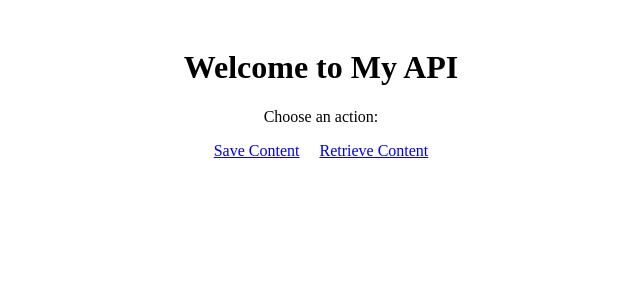
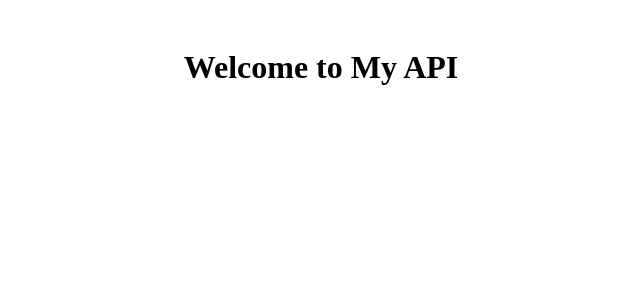
Before and after one commit to uditgoyaludit/api, a Next.js app: page / in a window 1280 px wide. Shown: the top 300 px of the page, without its empty margins (319-959 px from the left). Built offline with nearby package versions, Linux system fonts and the light colour scheme.

Commit message:
Update index.js

```diff
--- a/pages/index.js
+++ b/pages/index.js
@@ -2,9 +2,6 @@ export default function Home() {
     return (
         <div style={{ textAlign: 'center', padding: '20px' }}>
             <h1>Welcome to My API</h1>
-            <p>Choose an action:</p>
-            <a href="/save" style={{ marginRight: '20px' }}>Save Content</a>
-            <a href="/retrieve">Retrieve Content</a>
         </div>
     );
 }
```
